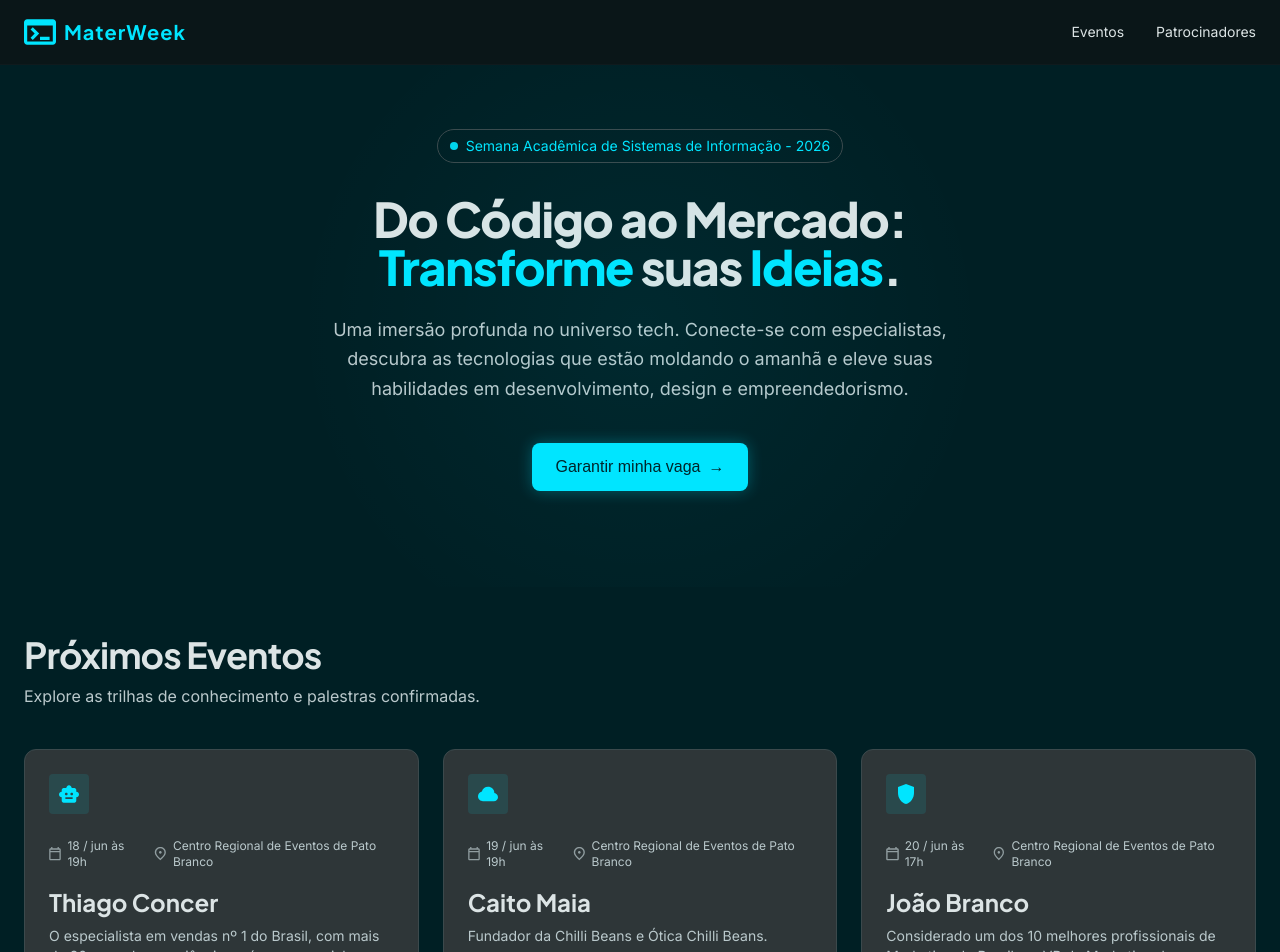
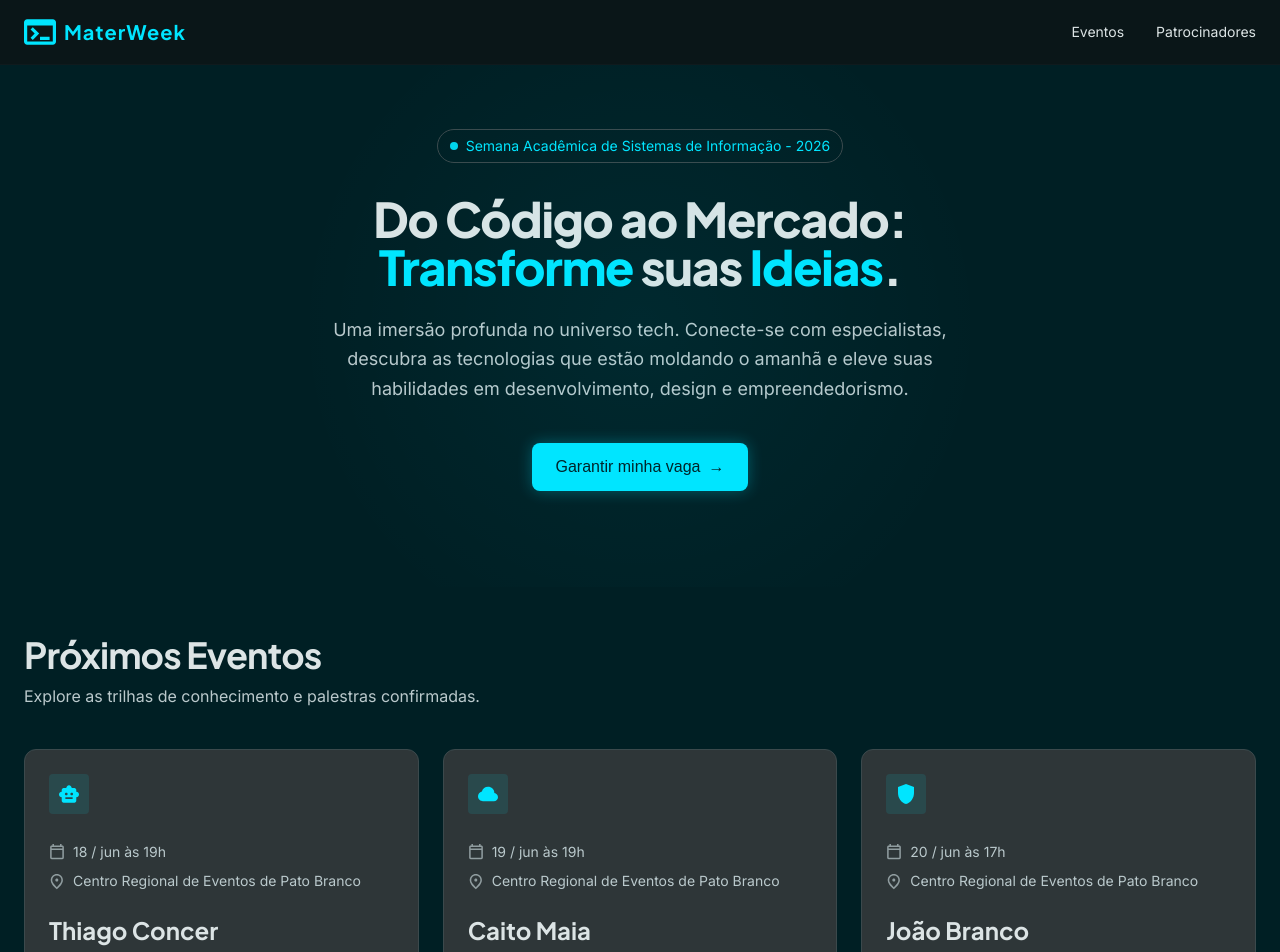
Before and after one commit to Chicosk1/MaterWeek_LP, a React (Vite) app in the folder materweek-frontend/: page / in a window 1280 px wide. Shown: the top 952 px of the page. Built offline with nearby package versions, Linux system fonts and the light colour scheme; a web font is replaced by a local one.

Commit message:
Ajuste de exibição

```diff
--- a/materweek-frontend/src/components/sections/EventsSection.tsx
+++ b/materweek-frontend/src/components/sections/EventsSection.tsx
@@ -23,14 +23,14 @@ export const EventsSection: FC = () => {
                 {event.iconUrl && <img src={event.iconUrl} alt="" aria-hidden="true" className="w-5 h-5 text-accent" />}
               </div>
 
-              <div className="flex items-center gap-4 text-xs font-body text-text-secondary">
-                <div className="flex items-center gap-1.5">
-                  <img src={calendarioIcon} alt="" aria-hidden="true" className="w-3.5 h-3.5 opacity-70" />
+              <div className="flex flex-col gap-2.5 text-sm font-body text-text-secondary mt-1 mb-2">
+                <div className="flex items-center gap-2">
+                  <img src={calendarioIcon} alt="" aria-hidden="true" className="w-4 h-4 opacity-70 shrink-0" />
                   <span>{event.date}</span>
                 </div>
-                <div className="flex items-center gap-1.5">
-                  <img src={pinoMapaIcon} alt="" aria-hidden="true" className="w-3.5 h-3.5 opacity-70" />
-                  <span>{event.location}</span>
+                <div className="flex items-start gap-2">
+                  <img src={pinoMapaIcon} alt="" aria-hidden="true" className="w-4 h-4 opacity-70 shrink-0 mt-0.5" />
+                  <span className="leading-tight">{event.location}</span>
                 </div>
               </div>
 
```
